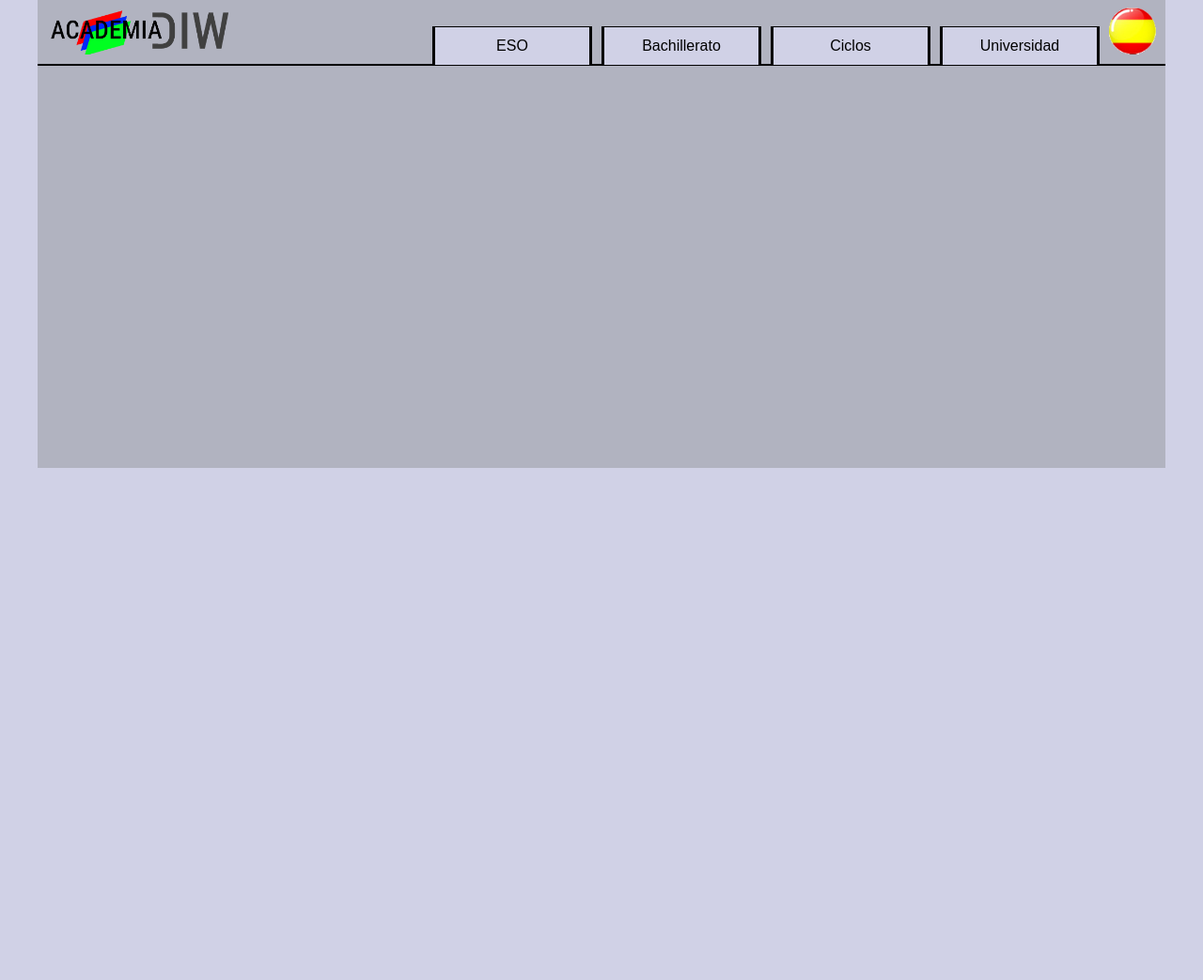
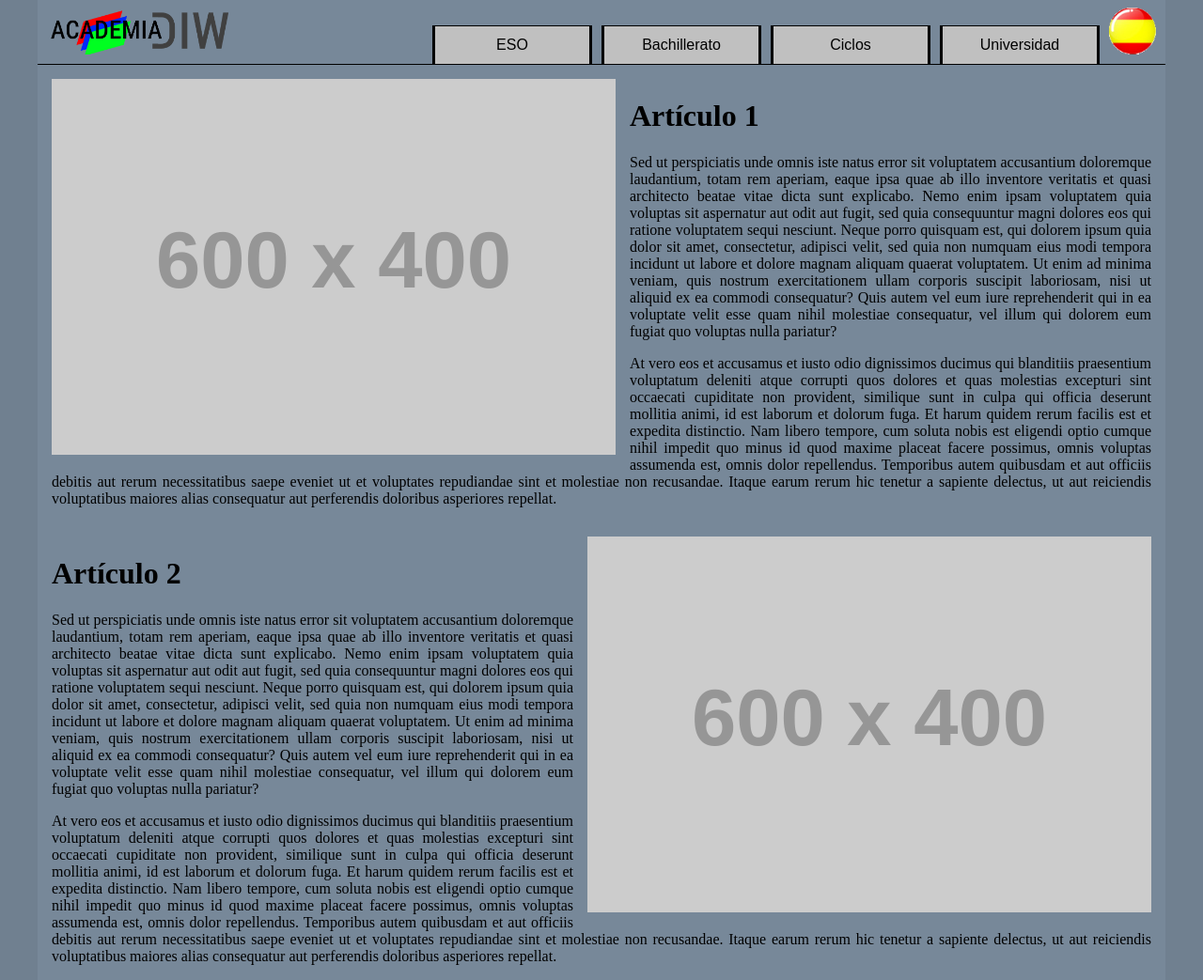
Before and after one commit to josexlito/Practica_DIW_Final, a plain HTML site: page index.html in a window 1280 px wide. Shown: the whole page at 94% size. Before the commit the page ends 800 px from the top, so only its background shows below. Drawn offline with Linux system fonts and the light colour scheme; placeholder pictures from the web are drawn by us.

Commit message:
18-2-2018
- Adición del esquema del cuerpo

```diff
--- a/css/estilos_pruebas.css
+++ b/css/estilos_pruebas.css
@@ -5,7 +5,7 @@
     box-sizing: border-box;
 }
 body{
-    background-color: #d0d1e6;
+    background-color: #708090;
 }
 #fondo_exterior{
     width: 100%;
@@ -13,15 +13,21 @@ body{
 }
 
 #fondo_interior{
-    background-color: #b1b3c0;
     margin: -10px auto;
     width: 1200px;
-    height: 500px;
+}
+.f_left{
+    float: left;
+}
+.f_right{
+    float: right;
 }
 /*************************************************************/
 /* Estilos de la Cabecera ************************************/
 /*************************************************************/
 #cabecera{
+    background-color: #778899;
+    border-bottom: 1px solid black;
     float: left;
     width: 100%;
     padding: 10px;
@@ -51,7 +57,6 @@ body{
 }
 /* MENU ****************************************/
 #cab_menu{
-    /*border: 1px solid black;*/
     float: right;
     height: 50px;
     width: 800px
@@ -59,12 +64,12 @@ body{
 
 .cab_menu_lista {
     position: absolute;
-    margin-top: 20px;
+    margin-top: 19px;
     margin-left: 75px;
 }
 
 .cab_menu_lista * {
-    background-color: #d0d1e6;
+    background-color: #C0C0C0;
     width: 170px;
     user-select: none;
     cursor: pointer;
@@ -83,7 +88,8 @@ body{
     display: block;
 }
 .cab_menu_lista_grupo:hover > .cab_menu_lista_visible, .cab_menu_lista_grupo:hover > .cab_menu_lista_item {
-    background-color: #f064d7;
+    background-color: #696969;
+    color: white;
 }
 .cab_menu_lista_visible{
     border-left: 3px solid black;
@@ -108,14 +114,26 @@ body{
     padding: 5px 0;
 }
 .cab_menu_lista_item:hover{
-    background-color: black;
+    background-color: #696969;
     color: white;
 }
 /*************************************************************/
 /* Estilos del Cuerpo ****************************************/
 /*************************************************************/
 #cuerpo{
-    border: 1px solid black;
+    /*border: 1px solid black;*/
+    background-color: #778899;
     float: left;
     width: 100%;
 }
+.con_articulo{
+    float: left;
+    padding-top: 15px;
+}
+.con_art_texto{
+    text-align: justify;
+    padding: 0 15px;
+}
+.con_foto{
+    padding: 0 15px;
+}
--- a/index.html
+++ b/index.html
@@ -64,8 +64,36 @@
             </div>
         </div>
         <div id="cuerpo">
-            <div id="navegacion"></div>
-            <div id="contenido"></div>
+            <div id="contenido">
+                <div id="con_articulo1" class="con_articulo">
+                    <div class="con_foto  f_left">
+                        <img src="https://dummyimage.com/600x400/000/fff.jpg" alt="img_600x400">
+                    </div>
+                    <div class="con_art_texto">
+                        <h1>Artículo 1</h1>
+                        <p>
+                            Sed ut perspiciatis unde omnis iste natus error sit voluptatem accusantium doloremque laudantium, totam rem aperiam, eaque ipsa quae ab illo inventore veritatis et quasi architecto beatae vitae dicta sunt explicabo. Nemo enim ipsam voluptatem quia voluptas sit aspernatur aut odit aut fugit, sed quia consequuntur magni dolores eos qui ratione voluptatem sequi nesciunt. Neque porro quisquam est, qui dolorem ipsum quia dolor sit amet, consectetur, adipisci velit, sed quia non numquam eius modi tempora incidunt ut labore et dolore magnam aliquam quaerat voluptatem. Ut enim ad minima veniam, quis nostrum exercitationem ullam corporis suscipit laboriosam, nisi ut aliquid ex ea commodi consequatur? Quis autem vel eum iure reprehenderit qui in ea voluptate velit esse quam nihil molestiae consequatur, vel illum qui dolorem eum fugiat quo voluptas nulla pariatur?
+                        </p>
+                        <p>
+                            At vero eos et accusamus et iusto odio dignissimos ducimus qui blanditiis praesentium voluptatum deleniti atque corrupti quos dolores et quas molestias excepturi sint occaecati cupiditate non provident, similique sunt in culpa qui officia deserunt mollitia animi, id est laborum et dolorum fuga. Et harum quidem rerum facilis est et expedita distinctio. Nam libero tempore, cum soluta nobis est eligendi optio cumque nihil impedit quo minus id quod maxime placeat facere possimus, omnis voluptas assumenda est, omnis dolor repellendus. Temporibus autem quibusdam et aut officiis debitis aut rerum necessitatibus saepe eveniet ut et voluptates repudiandae sint et molestiae non recusandae. Itaque earum rerum hic tenetur a sapiente delectus, ut aut reiciendis voluptatibus maiores alias consequatur aut perferendis doloribus asperiores repellat.
+                        </p>
+                    </div>
+                </div>
+                <div id="con_articulo2" class="con_articulo">
+                    <div class="con_foto  f_right">
+                        <img src="https://dummyimage.com/600x400/000/fff.jpg" alt="img_600x400">
+                    </div>
+                    <div class="con_art_texto">
+                        <h1>Artículo 2</h1>
+                        <p>
+                            Sed ut perspiciatis unde omnis iste natus error sit voluptatem accusantium doloremque laudantium, totam rem aperiam, eaque ipsa quae ab illo inventore veritatis et quasi architecto beatae vitae dicta sunt explicabo. Nemo enim ipsam voluptatem quia voluptas sit aspernatur aut odit aut fugit, sed quia consequuntur magni dolores eos qui ratione voluptatem sequi nesciunt. Neque porro quisquam est, qui dolorem ipsum quia dolor sit amet, consectetur, adipisci velit, sed quia non numquam eius modi tempora incidunt ut labore et dolore magnam aliquam quaerat voluptatem. Ut enim ad minima veniam, quis nostrum exercitationem ullam corporis suscipit laboriosam, nisi ut aliquid ex ea commodi consequatur? Quis autem vel eum iure reprehenderit qui in ea voluptate velit esse quam nihil molestiae consequatur, vel illum qui dolorem eum fugiat quo voluptas nulla pariatur?
+                        </p>
+                        <p>
+                            At vero eos et accusamus et iusto odio dignissimos ducimus qui blanditiis praesentium voluptatum deleniti atque corrupti quos dolores et quas molestias excepturi sint occaecati cupiditate non provident, similique sunt in culpa qui officia deserunt mollitia animi, id est laborum et dolorum fuga. Et harum quidem rerum facilis est et expedita distinctio. Nam libero tempore, cum soluta nobis est eligendi optio cumque nihil impedit quo minus id quod maxime placeat facere possimus, omnis voluptas assumenda est, omnis dolor repellendus. Temporibus autem quibusdam et aut officiis debitis aut rerum necessitatibus saepe eveniet ut et voluptates repudiandae sint et molestiae non recusandae. Itaque earum rerum hic tenetur a sapiente delectus, ut aut reiciendis voluptatibus maiores alias consequatur aut perferendis doloribus asperiores repellat.
+                        </p>
+                    </div>
+                </div>
+            </div>
             <div id="pie"></div>
         </div>
     </div>
```
